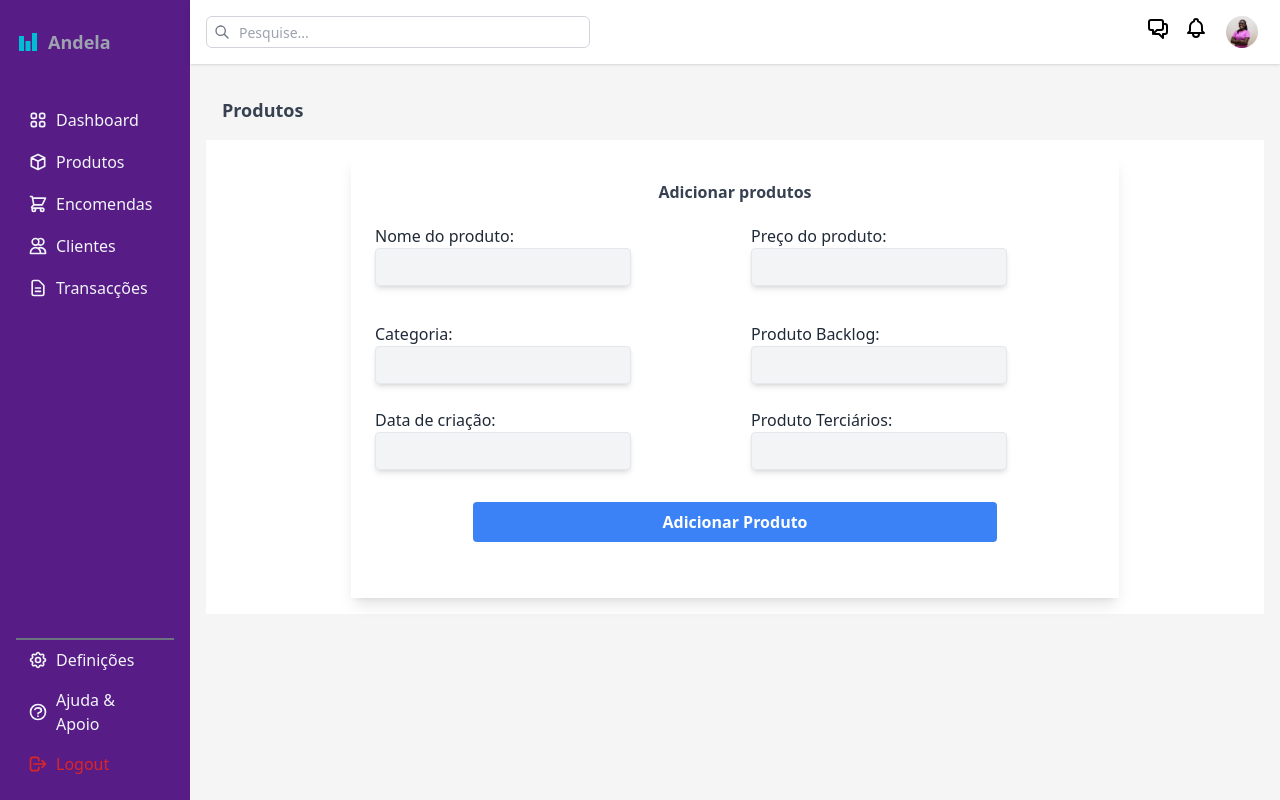
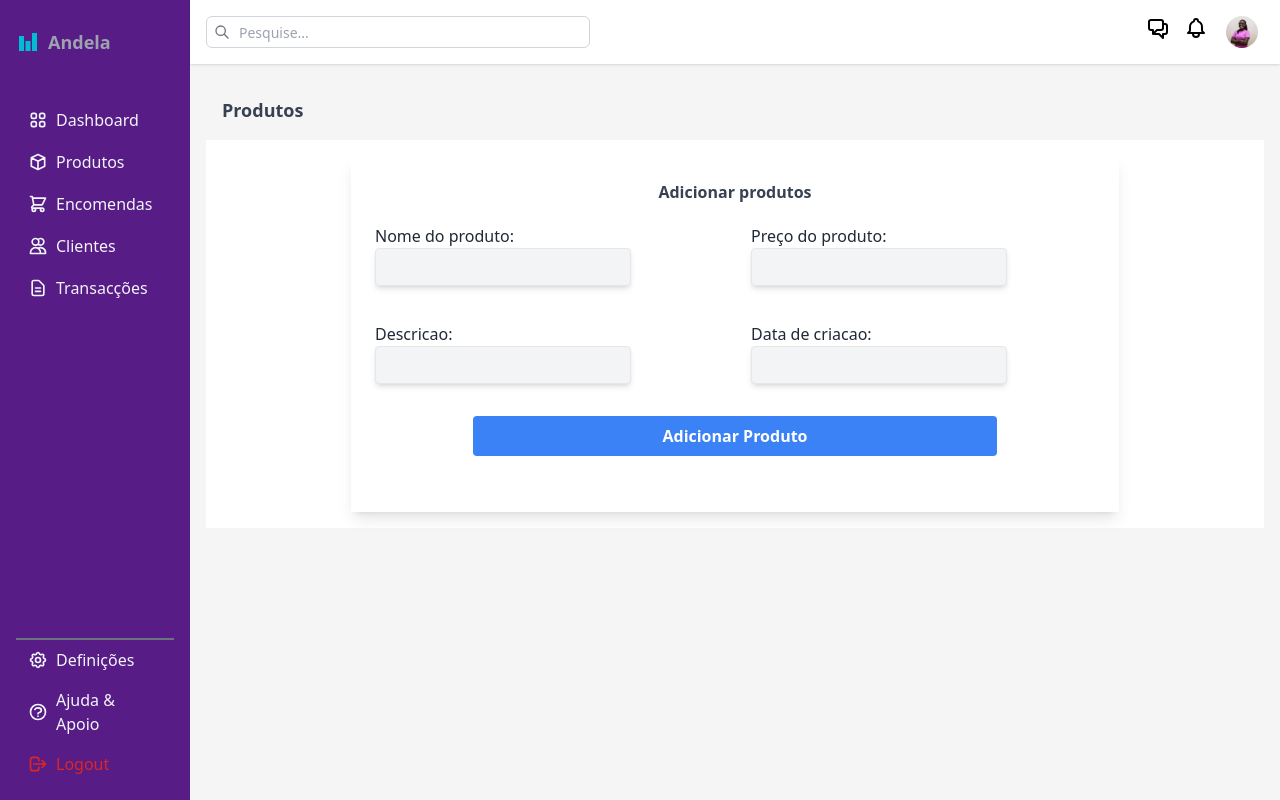
Before and after one commit to MatolaTheCoder/andela-sweet-gift, a React (Create React App) app: page /produtos/add in a window 1280 px wide. Built offline with nearby package versions, Linux system fonts and the light colour scheme.

Commit message:
feat: update ProdutosAdd component to simplify input fields

```diff
--- a/src/components/ProdutosAdd.jsx
+++ b/src/components/ProdutosAdd.jsx
@@ -15,8 +15,8 @@ export default function ProdutosAdd() {
             </div>
             <div className="w-full m-auto">
               <div className="grid grid-cols-1 md:grid-cols-2 gap-8">
-                <InputGroup label1="Nome do produto" label2="Categoria" label3="Data de criação" />
-                <InputGroup label1="Preço do produto" label2="Produto Backlog" label3="Produto Terciários" />
+                <InputGroup label1="Nome do produto" label2="Descricao" />
+                <InputGroup label1="Preço do produto" label2="Data de criacao"/>
               </div>
             </div>
           </div>
```
